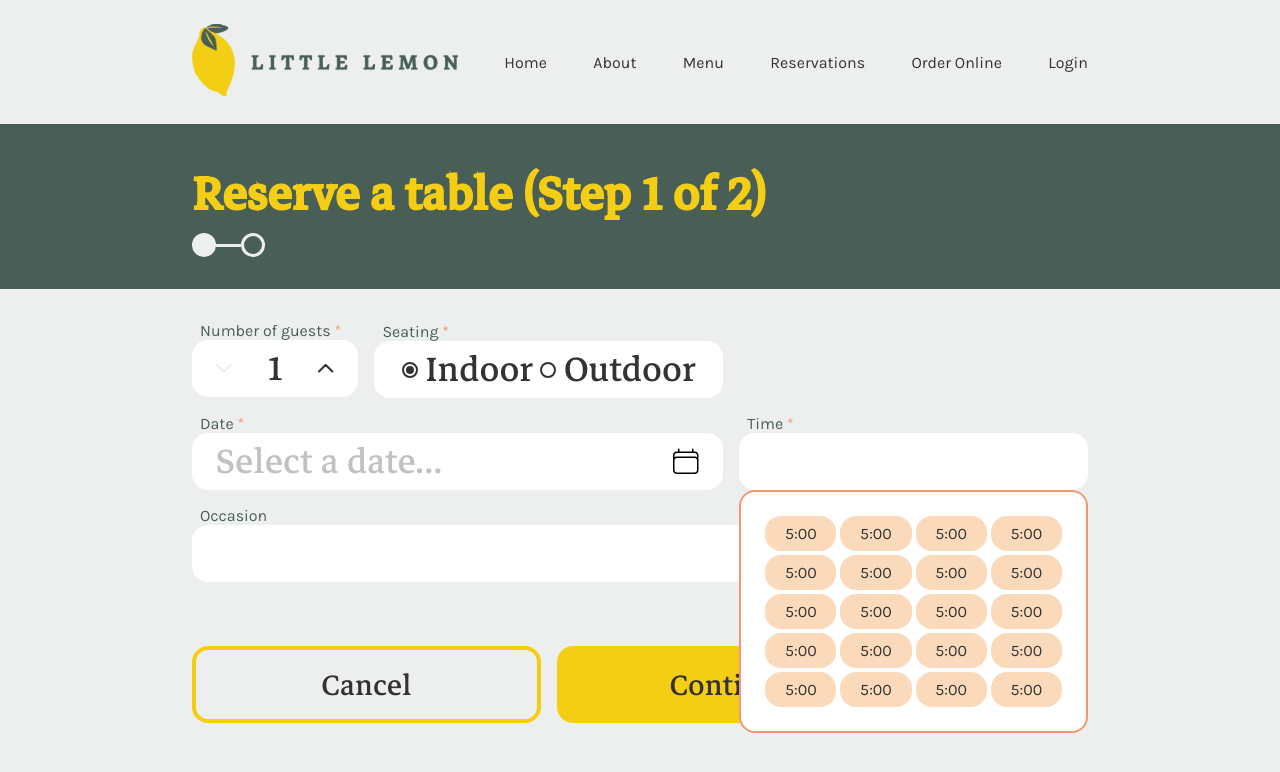
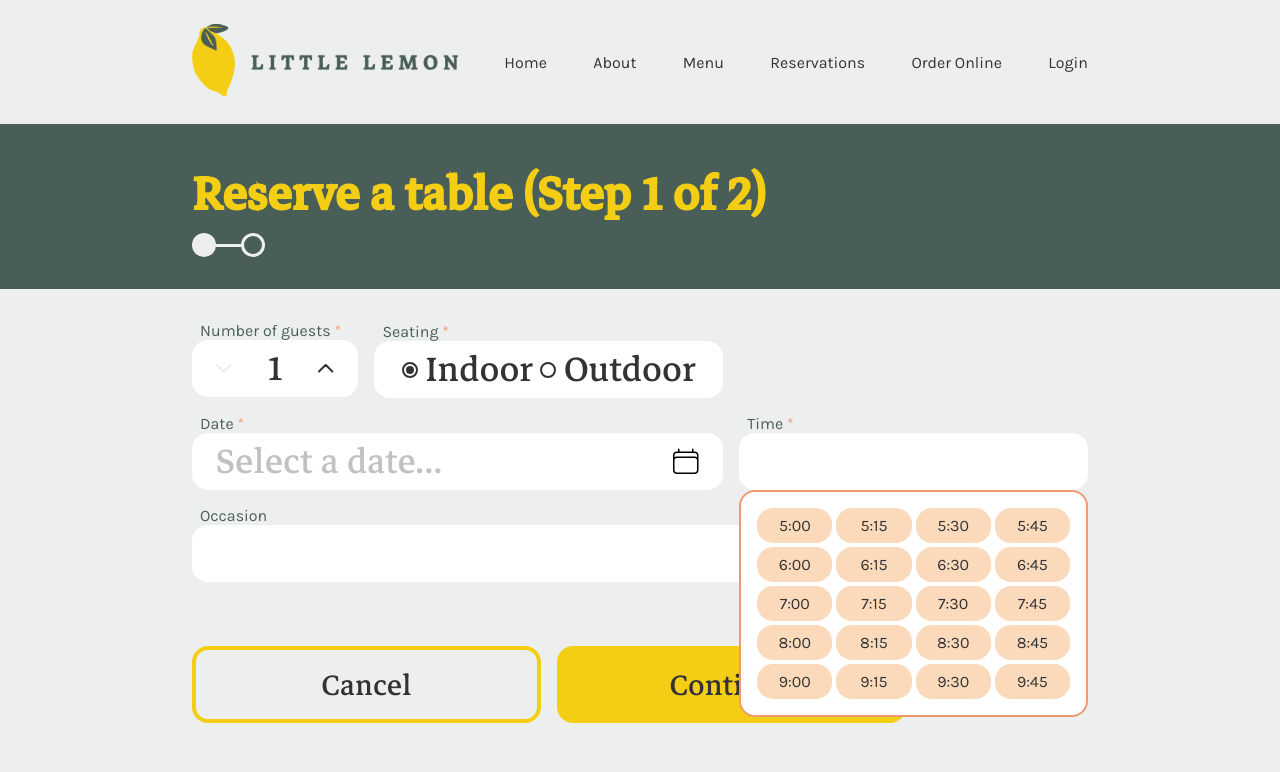
Before and after one commit to alexgqh/Capstone-Project, a React (Vite) app: page / in a window 1280 px wide. Both pictures are taken after a click on the button "Reserve a table". Shown: the top 772 px of the page. Built offline with nearby package versions, Linux system fonts and the light colour scheme.

Commit message:
CalendarInput now defaults to today's date when clicked for the first time.

```diff
--- a/src/components/calendarInput.jsx
+++ b/src/components/calendarInput.jsx
@@ -11,6 +11,7 @@ const CalendarInput = ({ id, caption, placeholder, bookingThresholdDays = 90 })
 
   const handleClick = (e) => {
     if (!dropdownRef.current) {
+      if (!dateSelected) setDateSelected(new Date());
       setExpanded(prev => !prev);
     } else {
       if (!dropdownRef.current.contains(e.target)) {
--- a/src/components/timeInput.jsx
+++ b/src/components/timeInput.jsx
@@ -1,13 +1,39 @@
 import { useState } from "react"
 import InputBase from "./inputBase"
+
+function getTimeFromIndex(index) {
+  switch(index) {
+    case 0: return "5:00";
+    case 1: return "5:15";
+    case 2: return "5:30";
+    case 3: return "5:45";
+    case 4: return "6:00";
+    case 5: return "6:15";
+    case 6: return "6:30";
+    case 7: return "6:45";
+    case 8: return "7:00";
+    case 9: return "7:15";
+    case 10: return "7:30";
+    case 11: return "7:45";
+    case 12: return "8:00";
+    case 13: return "8:15";
+    case 14: return "8:30";
+    case 15: return "8:45";
+    case 16: return "9:00";
+    case 17: return "9:15";
+    case 18: return "9:30";
+    case 19: return "9:45";
+  }
+}
 
 const TimeInput = ({ id }) => {
 
   function renderDummyElements() {
+    let idx = 0;
     let ret = []
     for (let i=1; i<=4; i++) {
       for (let j=1; j<=5; j++) {
-        ret.push(<div className="time-dropdown-item time-dropdown-item-active" key={"asdf-"+i+j}>{"5:00"}</div>)
+        ret.push(<div className="time-dropdown-item time-dropdown-item-active" key={"asdf-"+i+j}>{getTimeFromIndex(idx++)}</div>)
       }
     }
     return ret
--- a/src/styles/input.css
+++ b/src/styles/input.css
@@ -194,15 +194,9 @@ input[type="number"] {
 }
 /*--------------------------------------------------*/
 .time-dropdown {
-  background-color: white;
-  border-radius: 16px;
-  border: 2px solid var(--color-secondary-1);
-  position: absolute;
-  top: 100%;
+  box-sizing: border-box;
   left: 0px;
   width: 100%;
-  padding: 1.5rem;
-  box-sizing: border-box;
   display: grid;
   gap: 4px;
   grid-template-columns: repeat(4,1fr);
```
